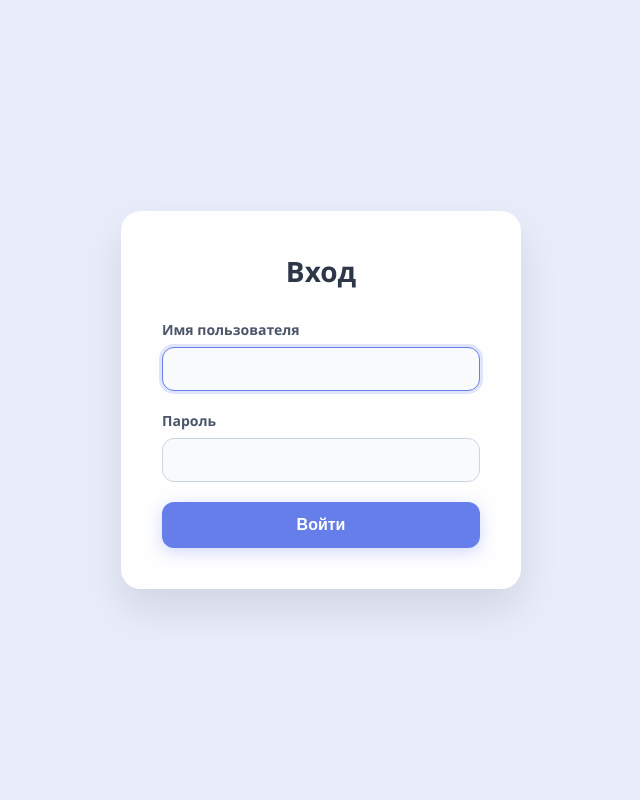
After one commit to HelixA350/tender-app, a Flask app: page /login in a window 1280 px wide. The commit adds this page. Shown: the whole page, without its empty margins (319-959 px from the left). Run offline with Flask 3, Linux system fonts and the light colour scheme.

Commit message:
Users - login page - creation in admin panel - User  model in db

```diff
--- a/web/routes.py
+++ b/web/routes.py
@@ -1,11 +1,11 @@
-from flask import request, render_template, jsonify
-from flask import Blueprint
+from flask import request, render_template, jsonify, Blueprint, url_for, redirect
 from tender_agent.utils.errors import *
-from web import handler
+from web import views
 from web.models import *
 from web.services.file_service import SaveFileError, CreateDirError, InvalidFileFormatError
 from web.services.data_service import InvalidAnalysisTypeError, DBError
-from web.services.request_handler_service import *
+from web.views import *
+from flask_login import login_required, current_user
 
 bp = Blueprint('routes', __name__)
 
@@ -22,22 +22,44 @@ ERROR_MESSAGES = {
     Exception: 'Произошла непредвиденная ошибка',
     NoAnalysisTypeError: 'Не выбран тип анализа',
     NoFilesError: 'Не выбраны файлы',
-    MissingFeedbackFieldsError: 'Не заполнены обязательные поля обратной связи'
+    MissingFeedbackFieldsError: 'Не заполнены обязательные поля обратной связи',
+    NoNameError: 'Не указано имя пользователя',
+    NoPasswordError: 'Не указан пароль',
+    NoUserError: 'Неверный логин или пароль',
+    NoReportError: 'Отчет не найден',
 }
 
 # --- Маршруты ---
 @bp.get('/')
+@login_required
 def index():
     """Главная страница"""
     return render_template('submit.html')
 
 @bp.post('/')
+@login_required
 def submit():
     """Обработка формы"""
     try:
     # Обработка запроса
-        response, id = handler.handle_form_submission(request)
+        response, id = views.handle_form_submission(request, current_user)
         return render_template('results.html', analysis_results=response, analysis_id=id)
+
+    # Обработка ошибок
+    except Exception as e:
+        for exc_type, msg in ERROR_MESSAGES.items():
+            if isinstance(e, exc_type):
+                print(e)
+                return render_template('error.html', error_message=msg)
+        return render_template('error.html', error_message='Произошла непредвиденная ошибка')
+
+@bp.post('/feedback')
+@login_required
+def feedback():
+    """Обработка отзыва пользователя"""
+    try:
+        views.handle_feedback_submit(request)
+        return jsonify({'status': 'ok'}), 200
 
     # Обработка ошибок
     except Exception as e:
@@ -46,12 +68,18 @@ def submit():
                 return render_template('error.html', error_message=msg)
         return render_template('error.html', error_message='Произошла непредвиденная ошибка')
 
-@bp.post('/feedback')
-def feedback():
-    """Обработка отзыва пользователя"""
+
+@bp.get('/login')
+def login_index():
+    """Экран авторизации"""
+    return render_template('login.html')
+
+@bp.post('/login')
+def login():
+    """Обработка авторизации пользователя"""
     try:
-        handler.handle_feedback_submit(request)
-        return jsonify({'status': 'ok'}), 200
+        views.handle_login(request)
+        return redirect(url_for('routes.index'))
 
     # Обработка ошибок
     except Exception as e:
@@ -59,3 +87,18 @@ def feedback():
             if isinstance(e, exc_type):
                 return render_template('error.html', error_message=msg)
         return render_template('error.html', error_message='Произошла непредвиденная ошибка')
+
+@bp.get('/report/<analysis_id>')
+@login_required
+def report(analysis_id):
+    try:
+        results = views.get_report(analysis_id)
+        return render_template('results.html', analysis_results=results, analysis_id=analysis_id)
+
+    # Обработка ошибок
+    except Exception as e:
+        for exc_type, msg in ERROR_MESSAGES.items():
+            if isinstance(e, exc_type):
+                print(e)
+                return render_template('error.html', error_message=msg)
+        return render_template('error.html', error_message='Произошла непредвиденная ошибка')
--- /dev/null
+++ b/web/static/login.css
@@ -0,0 +1,120 @@
+* {
+    margin: 0;
+    padding: 0;
+    box-sizing: border-box;
+}
+
+body {
+    font-family: 'Segoe UI', -apple-system, BlinkMacSystemFont, sans-serif;
+    background-color: #e9ecfa;
+    min-height: 100vh;
+    display: flex;
+    align-items: center;
+    justify-content: center;
+    padding: 20px;
+}
+
+.login-container {
+    background: rgba(255, 255, 255, 0.95);
+    backdrop-filter: blur(10px);
+    border-radius: 20px;
+    padding: 40px;
+    max-width: 400px;
+    width: 100%;
+    box-shadow: 0 20px 40px rgba(0, 0, 0, 0.1);
+    border: 1px solid rgba(255, 255, 255, 0.2);
+    animation: slideUp 0.5s ease-out;
+}
+
+@keyframes slideUp {
+    from {
+        opacity: 0;
+        transform: translateY(30px);
+    }
+    to {
+        opacity: 1;
+        transform: translateY(0);
+    }
+}
+
+.login-title {
+    text-align: center;
+    font-size: 28px;
+    font-weight: 700;
+    color: #2d3748;
+    margin-bottom: 30px;
+}
+
+.form-group {
+    margin-bottom: 20px;
+}
+
+.form-group label {
+    display: block;
+    font-size: 14px;
+    font-weight: 600;
+    color: #4a5568;
+    margin-bottom: 8px;
+}
+
+.form-group input {
+    width: 100%;
+    padding: 12px 16px;
+    border: 1px solid #cbd5e0;
+    border-radius: 12px;
+    font-size: 16px;
+    background-color: #f8fafc;
+    transition: border-color 0.3s, box-shadow 0.3s;
+}
+
+.form-group input:focus {
+    outline: none;
+    border-color: #667eea;
+    box-shadow: 0 0 0 3px rgba(102, 126, 234, 0.2);
+}
+
+.login-button {
+    width: 100%;
+    background: #667eea;
+    color: white;
+    border: none;
+    padding: 14px;
+    border-radius: 12px;
+    font-size: 16px;
+    font-weight: 600;
+    cursor: pointer;
+    transition: all 0.3s ease;
+    box-shadow: 0 4px 15px rgba(102, 126, 234, 0.3);
+}
+
+.login-button:hover {
+    transform: translateY(-2px);
+    box-shadow: 0 6px 20px rgba(102, 126, 234, 0.4);
+}
+
+.login-button:active {
+    transform: translateY(0);
+}
+
+.flash-messages {
+    margin-bottom: 20px;
+}
+
+.flash-error {
+    color: #e53e3e;
+    font-size: 14px;
+    background: rgba(229, 62, 62, 0.1);
+    padding: 10px;
+    border-radius: 8px;
+    text-align: center;
+}
+
+@media (max-width: 480px) {
+    .login-container {
+        padding: 30px 20px;
+    }
+
+    .login-title {
+        font-size: 24px;
+    }
+}
--- /dev/null
+++ b/web/templates/login.html
@@ -0,0 +1,36 @@
+<!DOCTYPE html>
+<html lang="ru">
+<head>
+    <meta charset="UTF-8">
+    <meta name="viewport" content="width=device-width, initial-scale=1.0">
+    <link rel="stylesheet" href="{{ url_for('static', filename='login.css') }}">
+    <title>Вход</title>
+</head>
+<body>
+    <div class="login-container">
+        <h1 class="login-title">Вход</h1>
+
+        {% with messages = get_flashed_messages() %}
+            {% if messages %}
+                <div class="flash-messages">
+                    {% for msg in messages %}
+                        <div class="flash-error">{{ msg }}</div>
+                    {% endfor %}
+                </div>
+            {% endif %}
+        {% endwith %}
+
+        <form method="POST">
+            <div class="form-group">
+                <label for="name">Имя пользователя</label>
+                <input type="text" id="name" name="name" required autofocus>
+            </div>
+            <div class="form-group">
+                <label for="password">Пароль</label>
+                <input type="password" id="password" name="password" required>
+            </div>
+            <button type="submit" class="login-button">Войти</button>
+        </form>
+    </div>
+</body>
+</html>
--- a/web/templates/results.html
+++ b/web/templates/results.html
@@ -178,7 +178,7 @@
   downloadBtn.addEventListener('click', async () => {
     if (wasFeedbackSent) {
       const { jsPDF } = window.jspdf;
-      const element = resultContainer; // или любой другой контейнер
+      const element = resultContainer;
 
       const canvas = await html2canvas(element);
       const imgData = canvas.toDataURL('image/png');
```
Also changed, not shown: web/__init__.py (+12 -2 lines), web/admin.py (+5 -3 lines), web/migrations/versions/6b4b7b2c0798_.py (deleted, +0 -38 lines), web/migrations/versions/f0487cbe75dd_.py (renamed from web/migrations/versions/3ada94f75811_.py, +16 -6 lines), web/models.py (+23 -3 lines), web/services/data_service.py (+11 -2 lines), web/views.py (renamed from web/services/request_handler_service.py, +41 -2 lines), instance/database.db.
